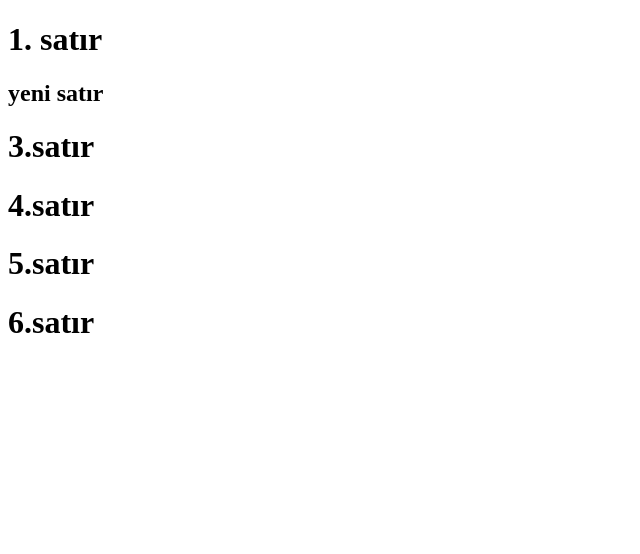
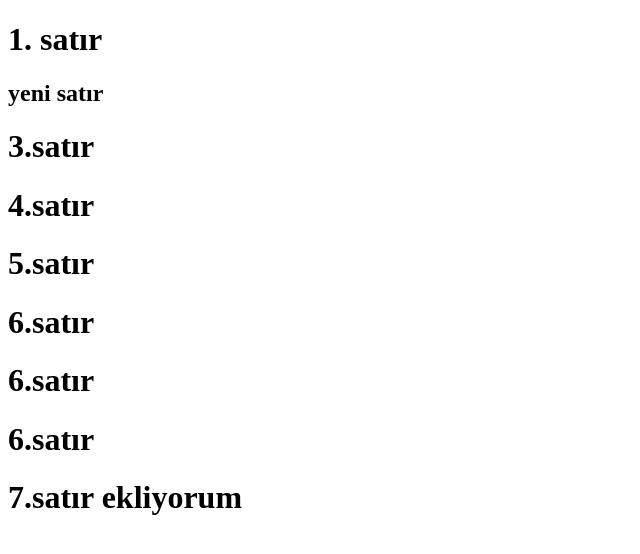
Before and after one commit to sare0/webDevGitDeneme, a plain HTML site: page index.html in a window 1280 px wide. Shown: the whole page, without its empty margins (0-640 px from the left). Drawn offline with Linux system fonts and the light colour scheme.

Commit message:
10.commit

```diff
--- a/index.html
+++ b/index.html
@@ -11,5 +11,8 @@
  <h1>4.satır</h1>
   <h1>5.satır</h1>
     <h1>6.satır</h1>
+   <h1>6.satır</h1>
+    <h1>6.satır</h1>
+    <h1>7.satır ekliyorum</h1>
   </body>
 </html>
```
